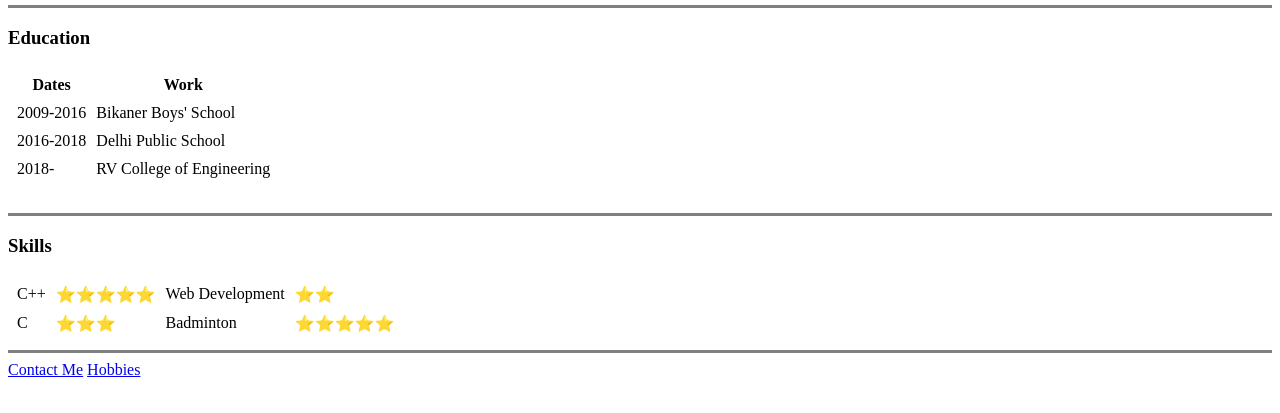
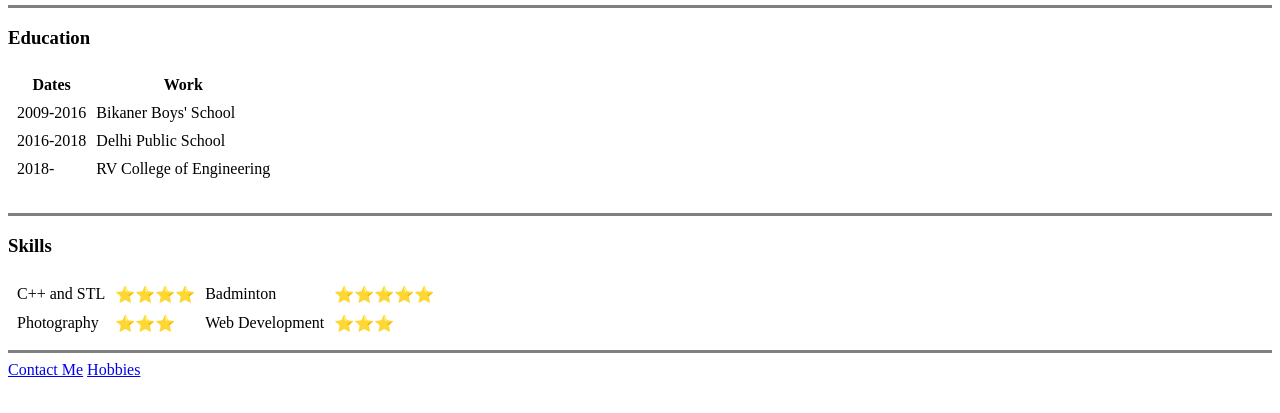
Before and after one commit to GraciousSaxena/CV, a plain HTML site: page index.html in a window 1280 px wide. Shown: the part 303-716 px from the top of the page. Drawn offline with Linux system fonts and the light colour scheme.

Commit message:
Update index.html

```diff
--- a/index.html
+++ b/index.html
@@ -17,10 +17,14 @@
           <p>
             <strong><em>Member of Coding Club, RVCE. Upcoming internship at Goldman Sachs.</em></strong>
           </p>
-          <p><em>I 💖
+          <p>
+            <em
+              >I 💖
               <a href="https://open.spotify.com/user/31p4psa37ewmdyhvrzhf73uvlxsa?si=99fa38e4aa7d4d17"
                 >Music</a
-              >, <a href="https://www.chess.com/member/gracioussaxena">Chess</a> and Coffee! I enjoy playing the dholak and badminton as well.</em>
+              >, <a href="https://www.chess.com/member/gracioussaxena">Chess</a> and Coffee! I enjoy playing
+              the dholak and badminton as well.</em
+            >
           </p>
         </td>
       </tr>
@@ -49,18 +53,18 @@
     <br />
     <hr size="3" noshade />
     <h3>Skills</h3>
-    <table cellspacing="8">
+    <table cellspacing="8" ali>
       <tr>
-        <td>C++</td>
-        <td>⭐⭐⭐⭐⭐</td>
-        <td>Web Development</td>
-        <td>⭐⭐</td>
-      </tr>
-      <tr>
-        <td>C</td>
-        <td>⭐⭐⭐</td>
-        <td>Badminton</td>
-        <td>⭐⭐⭐⭐⭐</td>
+          <td>C++ and STL</td>
+          <td>⭐⭐⭐⭐</td>
+          <td>Badminton</td>
+          <td>⭐⭐⭐⭐⭐</td>
+        </tr>
+        <tr>
+            <td>Photography</td>
+            <td>⭐⭐⭐</td>
+            <td>Web Development</td>
+            <td>⭐⭐⭐</td>
       </tr>
     </table>
 
```
